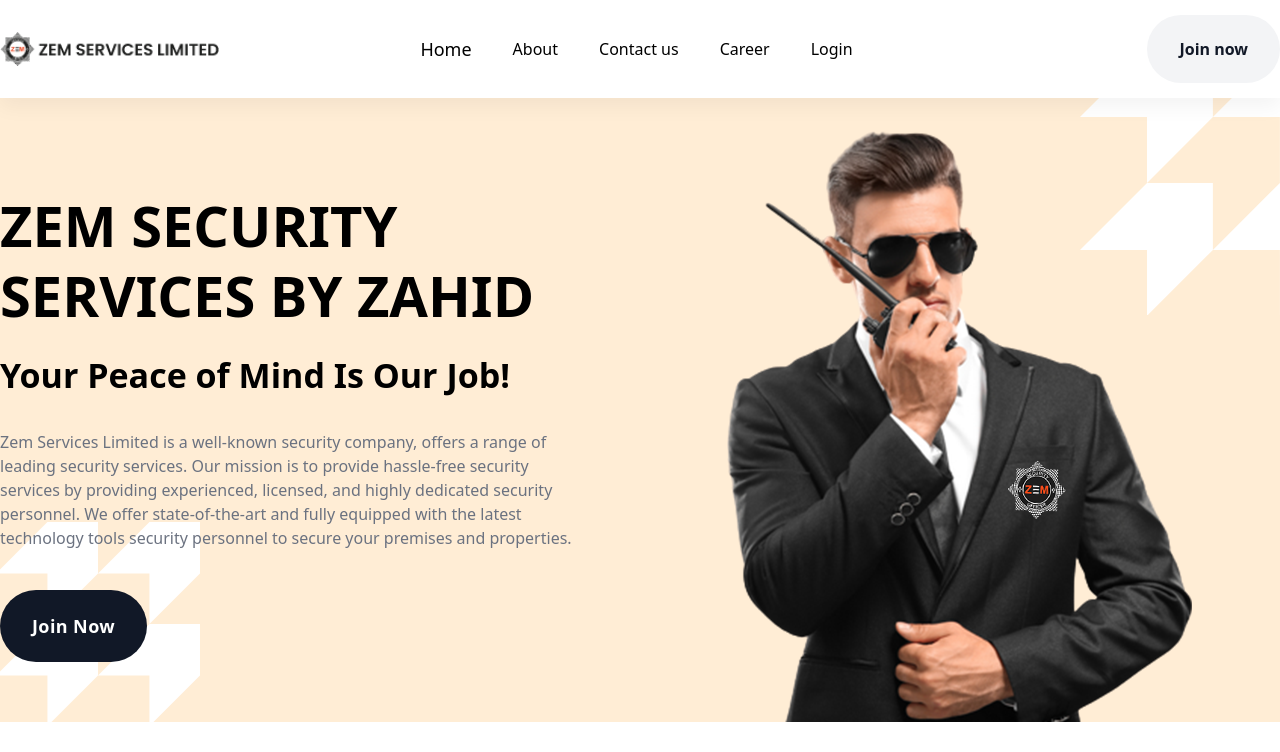
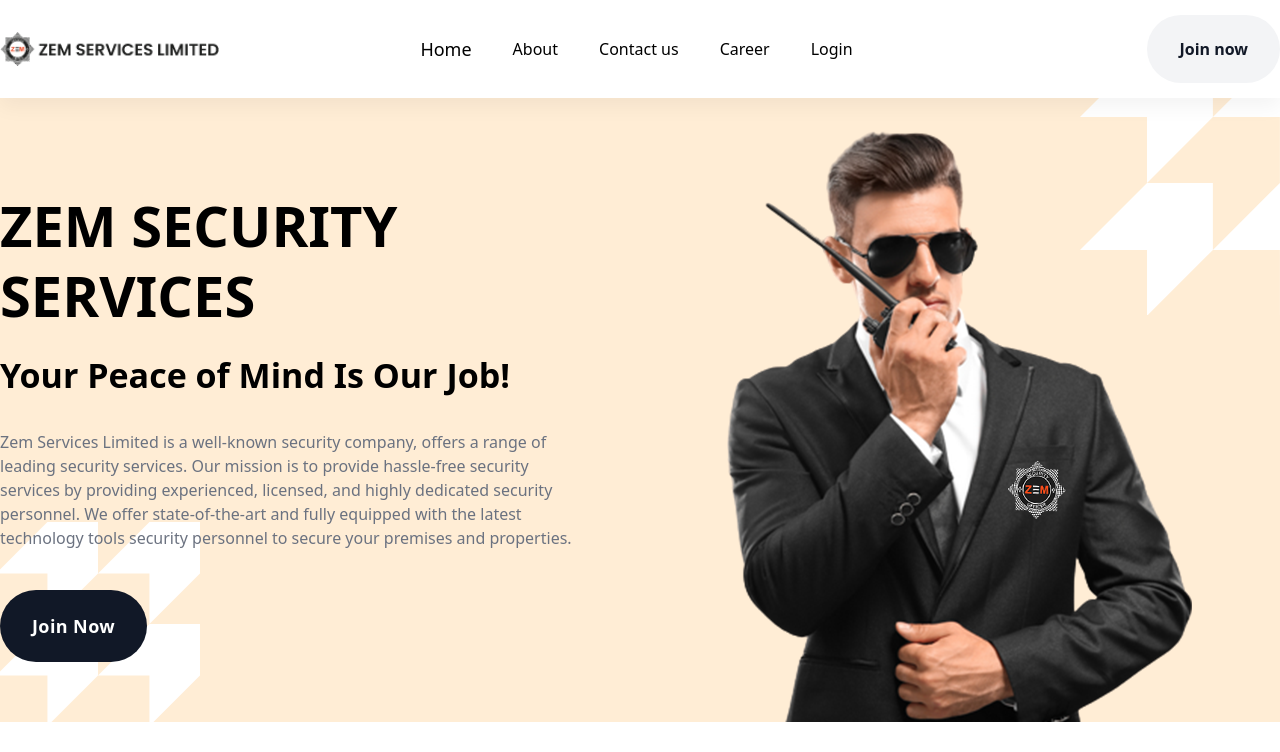
Before and after one commit to JawadAltaf/ZEM-React, a React (Vite) app: page / in a window 1280 px wide. Shown: the top 752 px of the page. Built offline with nearby package versions, Linux system fonts and the light colour scheme.

Commit message:
Jawad: Home Slider Modify

```diff
--- a/src/components/HomeSlider.jsx
+++ b/src/components/HomeSlider.jsx
@@ -8,7 +8,7 @@ const HomeSlider = () => {
         <div className="px-[12px] md:px-[36px] xl:px-0 mt-0 z-10 relative mx-auto py-[60px] max-w-[1320px] lg:flex lg:items-center">
           <div className="flex-1 lg:mt-20">
             <h1 className="font-chivo font-bold lg:text-display-2 md:text-[56px] md:leading-[70px] sm:text-[50px] sm:leading-[58px] text-[40px] leading-[48px] mb-[10px]">
-              ZEM SECURITY SERVICES BY ZAHID
+              ZEM SECURITY SERVICES
             </h1>
             <h5 className="font-chivo font-bold lg:text-display-2 md:text-[34px] md:leading-[70px] sm:text-[30px] sm:leading-[58px]  mb-[20px]">
               Your Peace of Mind Is Our Job!
```
